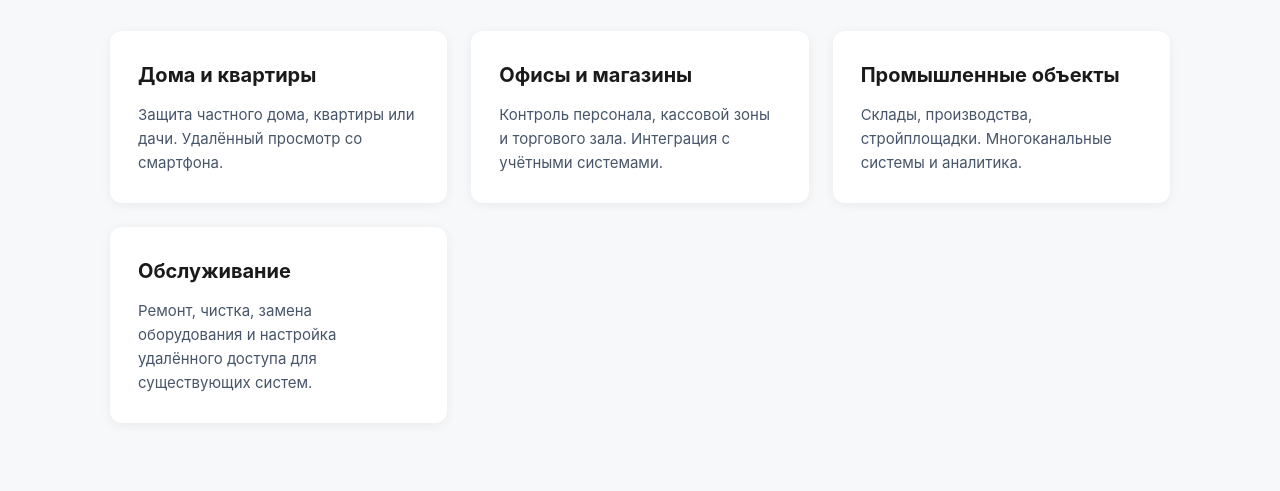
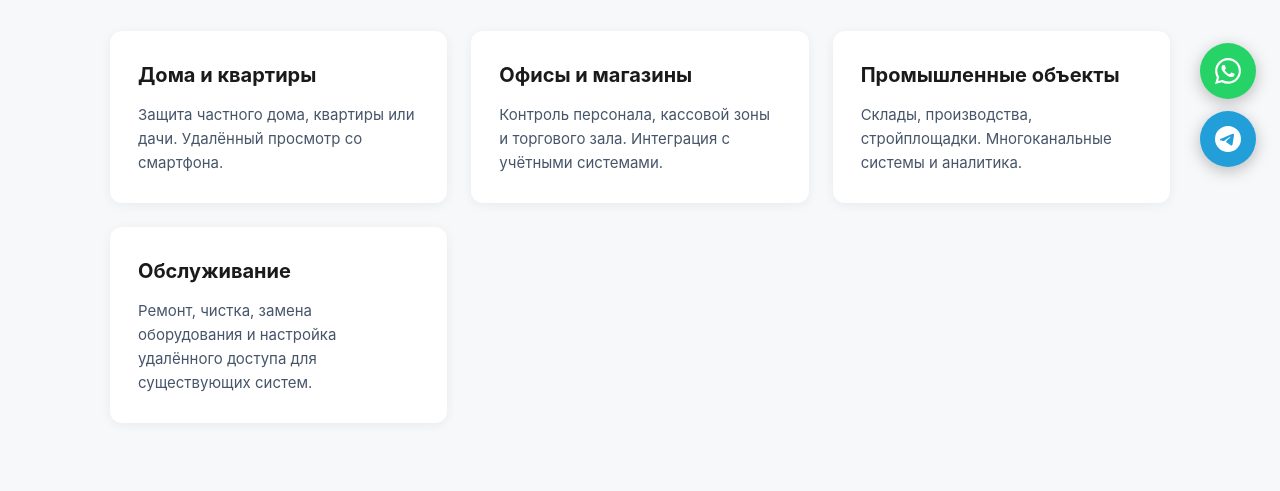
Before and after one commit to kazancevaalisa52-ui/cctv-site, a plain HTML site: page index.html in a window 1280 px wide. Shown: the part 609-1100 px from the top of the page. Drawn offline with Linux system fonts and the light colour scheme.

Commit message:
Add files via upload

```diff
--- a/index.html
+++ b/index.html
@@ -18,7 +18,39 @@
 <meta property="og:type" content="website">
 
 <style>
-  /* дальше идёт ваш CSS — не трогайте */
+  /* Плавающие кнопки мессенджеров */
+.messengers {
+  position: fixed;
+  bottom: 24px;
+  right: 24px;
+  display: flex;
+  flex-direction: column;
+  gap: 12px;
+  z-index: 999;
+}
+.messenger-btn {
+  width: 56px;
+  height: 56px;
+  border-radius: 50%;
+  display: flex;
+  align-items: center;
+  justify-content: center;
+  color: #fff;
+  text-decoration: none;
+  box-shadow: 0 4px 16px rgba(0,0,0,.25);
+  transition: transform .2s, box-shadow .2s;
+}
+.messenger-btn:hover {
+  transform: scale(1.1);
+  box-shadow: 0 6px 20px rgba(0,0,0,.35);
+}
+.messenger-btn.whatsapp { background: #25d366; }
+.messenger-btn.telegram { background: #229ed9; }
+
+@media (max-width: 640px) {
+  .messengers { bottom: 16px; right: 16px; gap: 10px; }
+  .messenger-btn { width: 50px; height: 50px; }
+}
 </style>
 </head>
 <meta charset="UTF-8">
@@ -215,6 +247,19 @@
     © 2026 BebebeBebebe. Установка видеонаблюдения. Все права защищены.
   </div>
 </footer>
-
+<!-- Плавающие кнопки мессенджеров -->
+<div class="messengers">
+  <a href="https://wa.me/79995396703?text=Здравствуйте,%20хочу%20установить%20видеонаблюдение"
+     target="_blank" rel="noopener" class="messenger-btn whatsapp" title="Написать в WhatsApp">
+    <svg viewBox="0 0 24 24" fill="currentColor" width="26" height="26">
+      <path d="M17.472 14.382c-.297-.149-1.758-.867-2.03-.967-.273-.099-.471-.148-.67.15-.197.297-.767.966-.94 1.164-.173.199-.347.223-.644.075-.297-.15-1.255-.463-2.39-1.475-.883-.788-1.48-1.761-1.653-2.059-.173-.297-.018-.458.13-.606.134-.133.298-.347.446-.52.149-.174.198-.298.298-.497.099-.198.05-.371-.025-.52-.075-.149-.669-1.612-.916-2.207-.242-.579-.487-.5-.669-.51-.173-.008-.371-.01-.57-.01-.198 0-.52.074-.792.372-.272.297-1.04 1.016-1.04 2.479 0 1.462 1.065 2.875 1.213 3.074.149.198 2.096 3.2 5.077 4.487.709.306 1.262.489 1.694.625.712.227 1.36.195 1.871.118.571-.085 1.758-.719 2.006-1.413.248-.694.248-1.289.173-1.413-.074-.124-.272-.198-.57-.347m-5.421 7.403h-.004a9.87 9.87 0 01-5.031-1.378l-.361-.214-3.741.982.998-3.648-.235-.374a9.86 9.86 0 01-1.51-5.26c.001-5.45 4.436-9.884 9.888-9.884 2.64 0 5.122 1.03 6.988 2.898a9.825 9.825 0 012.893 6.994c-.003 5.45-4.437 9.884-9.885 9.884m8.413-18.297A11.815 11.815 0 0012.05 0C5.495 0 .16 5.335.157 11.892c0 2.096.547 4.142 1.588 5.945L.057 24l6.305-1.654a11.882 11.882 0 005.683 1.448h.005c6.554 0 11.89-5.335 11.893-11.893a11.821 11.821 0 00-3.48-8.413z"/>
+    </svg>
+  </a>
+  <a href="https://t.me/blle9ny" target="_blank" rel="noopener" class="messenger-btn telegram" title="Написать в Telegram">
+    <svg viewBox="0 0 24 24" fill="currentColor" width="26" height="26">
+      <path d="M11.944 0A12 12 0 000 12a12 12 0 0012 12 12 12 0 0012-12A12 12 0 0012 0a12 12 0 00-.056 0zm4.962 7.224c.1-.002.321.023.465.14a.506.506 0 01.171.325c.016.093.036.306.02.472-.18 1.898-.962 6.502-1.36 8.627-.168.9-.499 1.201-.82 1.23-.696.065-1.225-.46-1.9-.902-1.056-.693-1.653-1.124-2.678-1.8-1.185-.78-.417-1.21.258-1.91.177-.184 3.247-2.977 3.307-3.23.007-.032.014-.15-.056-.212s-.174-.041-.249-.024c-.106.024-1.793 1.14-5.061 3.345-.48.33-.913.49-1.302.48-.428-.008-1.252-.241-1.865-.44-.752-.245-1.349-.374-1.297-.789.027-.216.325-.437.893-.663 3.498-1.524 5.83-2.529 6.998-3.014 3.332-1.386 4.025-1.627 4.476-1.635z"/>
+    </svg>
+  </a>
+</div>
 </body>
 </html>
```
